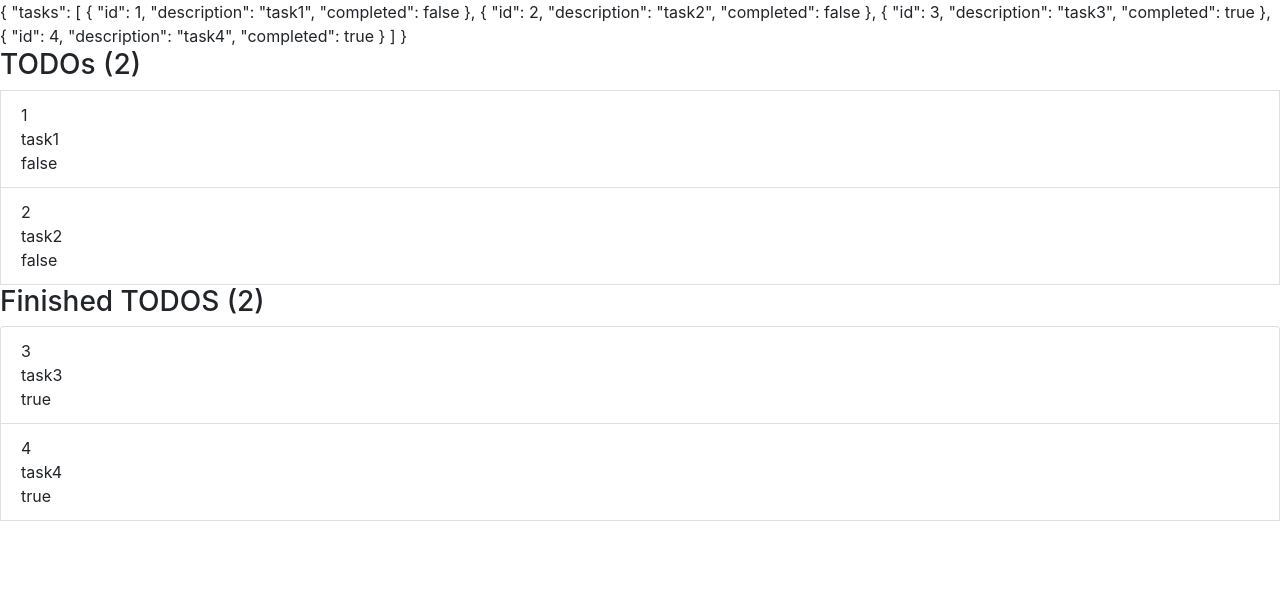
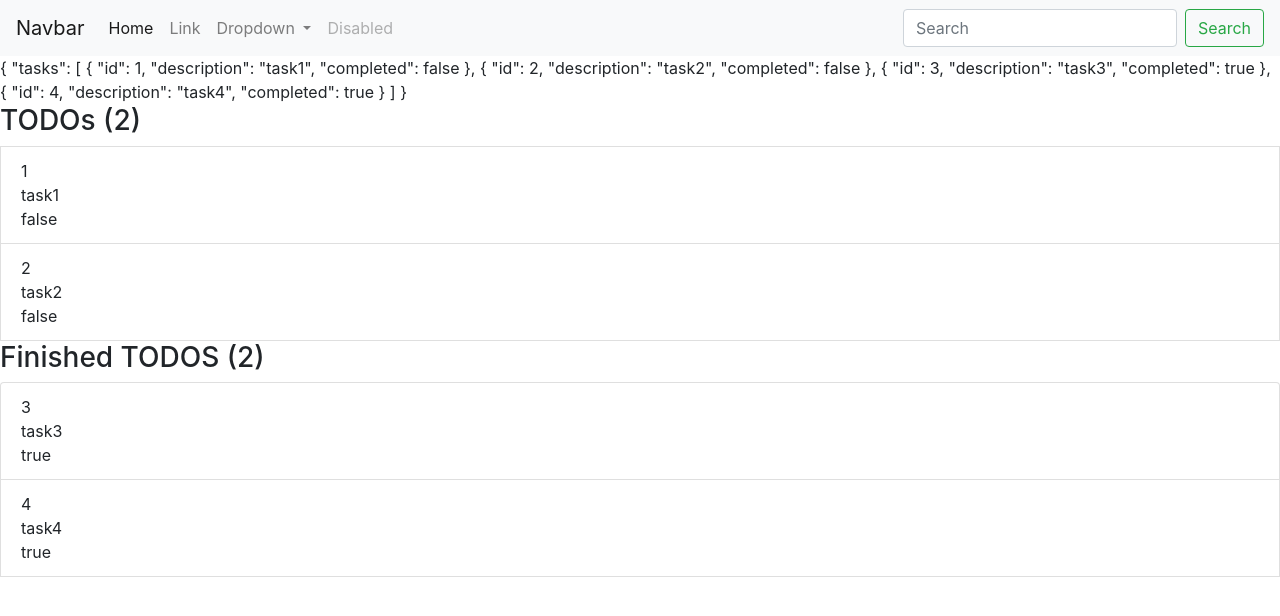
Before and after one commit to toshi-ue/vue-todoapp, a Vue app: page / in a window 1280 px wide. Shown: the top 616 px of the page. Built offline with nearby package versions, Linux system fonts and the light colour scheme.

Commit message:
headerを追加

```diff
--- a/src/App.vue
+++ b/src/App.vue
@@ -1,6 +1,6 @@
 <template>
   <div id="app">
-    <!-- <Header></Header> -->
+    <Header></Header>
     {{ $data }}
     <h3>TODOs ({{ todoTasks.length }})</h3>
     <Task
@@ -27,7 +27,7 @@
 
 
 <script>
-// import Header from "./components/Header.vue";
+import Header from "./components/Header.vue";
 import Task from "./components/Task.vue";
 export default {
   name: "App",
@@ -42,7 +42,7 @@
     };
   },
   components: {
-    // Header,
+    Header,
     Task,
   },
   computed: {
--- /dev/null
+++ b/src/components/Header.vue
@@ -0,0 +1,64 @@
+<template>
+  <div>
+    <nav class="navbar navbar-expand-lg navbar-light bg-light">
+      <a class="navbar-brand" href="#">Navbar</a>
+      <button
+        class="navbar-toggler"
+        type="button"
+        data-toggle="collapse"
+        data-target="#navbarSupportedContent"
+        aria-controls="navbarSupportedContent"
+        aria-expanded="false"
+        aria-label="Toggle navigation"
+      >
+        <span class="navbar-toggler-icon"></span>
+      </button>
+
+      <div class="collapse navbar-collapse" id="navbarSupportedContent">
+        <ul class="navbar-nav mr-auto">
+          <li class="nav-item active">
+            <a class="nav-link" href="#"
+              >Home <span class="sr-only">(current)</span></a
+            >
+          </li>
+          <li class="nav-item">
+            <a class="nav-link" href="#">Link</a>
+          </li>
+          <li class="nav-item dropdown">
+            <a
+              class="nav-link dropdown-toggle"
+              href="#"
+              id="navbarDropdown"
+              role="button"
+              data-toggle="dropdown"
+              aria-haspopup="true"
+              aria-expanded="false"
+            >
+              Dropdown
+            </a>
+            <div class="dropdown-menu" aria-labelledby="navbarDropdown">
+              <a class="dropdown-item" href="#">Action</a>
+              <a class="dropdown-item" href="#">Another action</a>
+              <div class="dropdown-divider"></div>
+              <a class="dropdown-item" href="#">Something else here</a>
+            </div>
+          </li>
+          <li class="nav-item">
+            <a class="nav-link disabled" href="#">Disabled</a>
+          </li>
+        </ul>
+        <form class="form-inline my-2 my-lg-0">
+          <input
+            class="form-control mr-sm-2"
+            type="search"
+            placeholder="Search"
+            aria-label="Search"
+          />
+          <button class="btn btn-outline-success my-2 my-sm-0" type="submit">
+            Search
+          </button>
+        </form>
+      </div>
+    </nav>
+  </div>
+</template>
```
